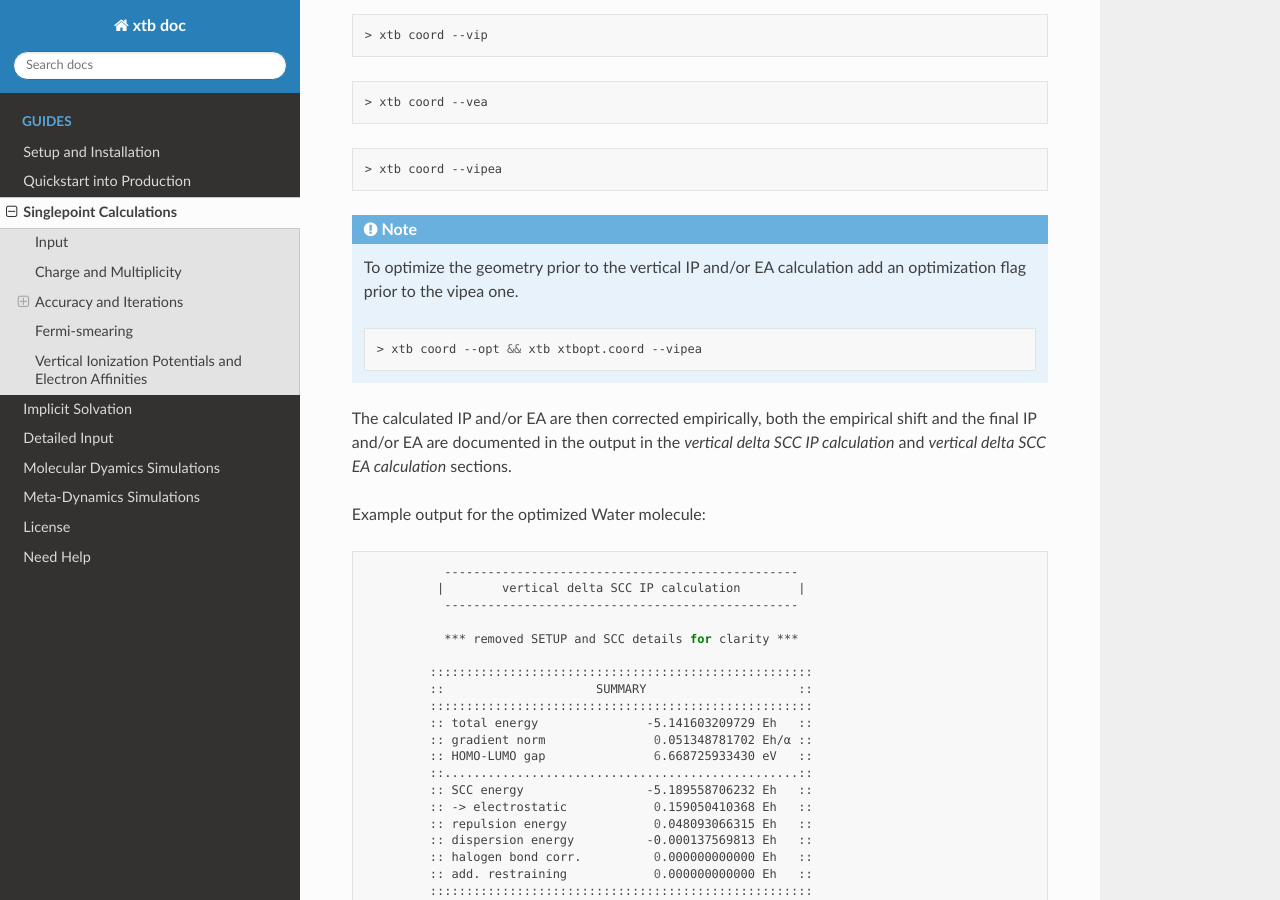
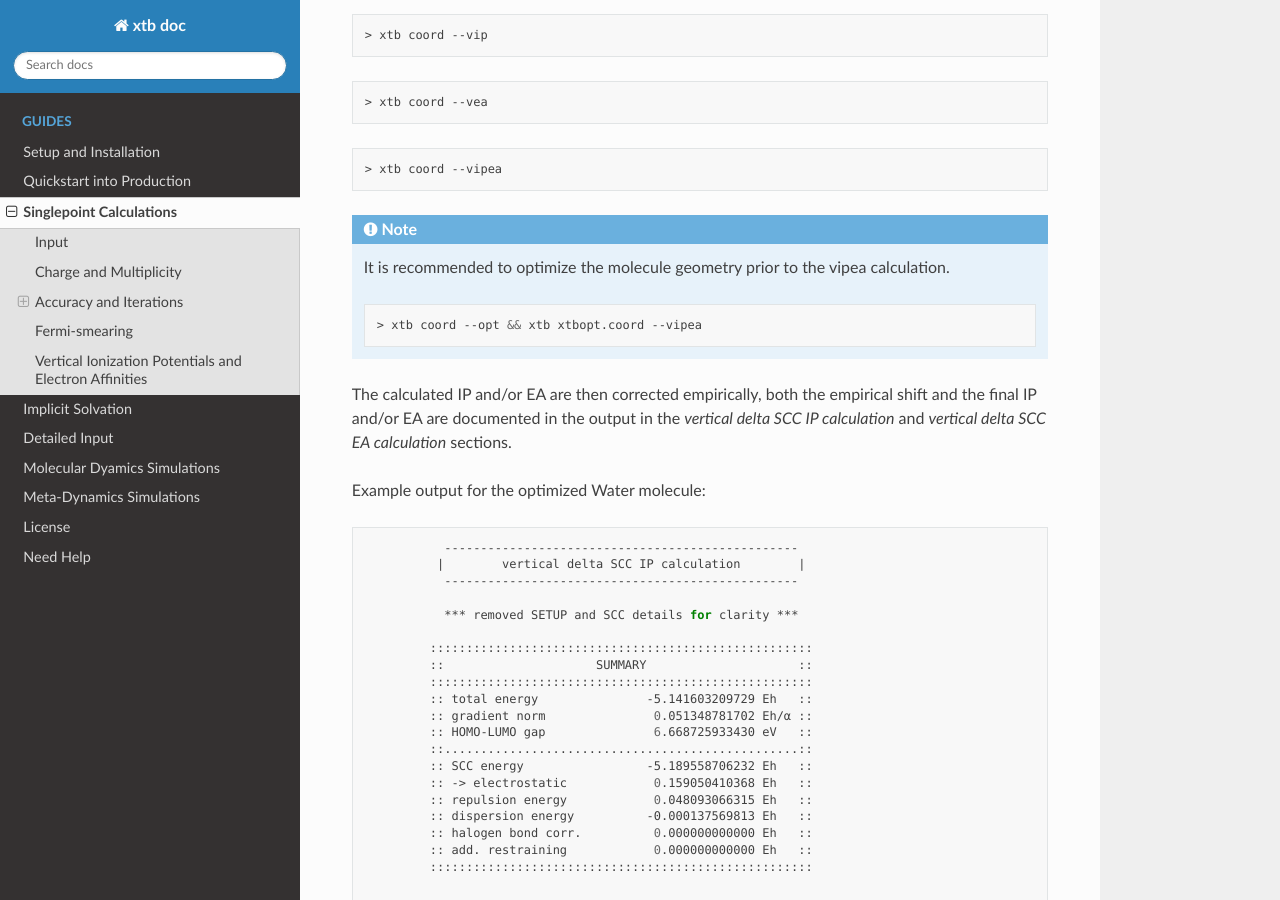
Before and after one commit to grimme-lab/xtb_docs, a Sphinx documentation site: the page built from source/sp.rst, in a window 1280 px wide and 900 px high, scrolled down 5947 px. Built offline with Sphinx 7.4.7 and the Read the Docs theme 2.0.0, drawn with Linux system fonts in a browser that asks for light colours.

Commit message:
Update sp.rst

```diff
--- a/source/sp.rst
+++ b/source/sp.rst
@@ -300,8 +300,7 @@ The vertical IP and EA calculations can be evoked from the command line either s
   > xtb coord --vipea
 
 
-.. note:: To optimize the geometry prior to the vertical IP and/or EA calculation add an optimization flag prior to the vipea
-          one.
+.. note:: It is recommended to optimize the molecule geometry prior to the vipea calculation.
 
           .. code:: sh
 
```
